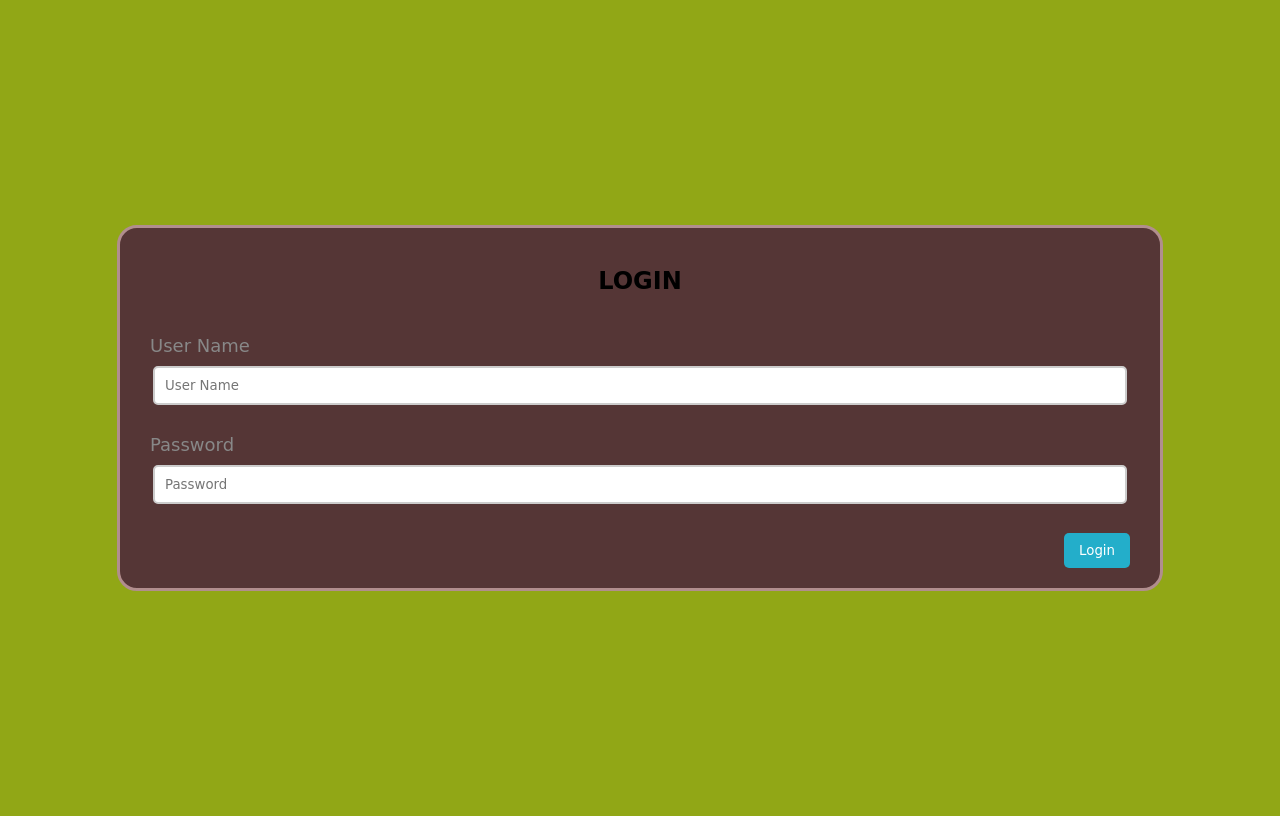
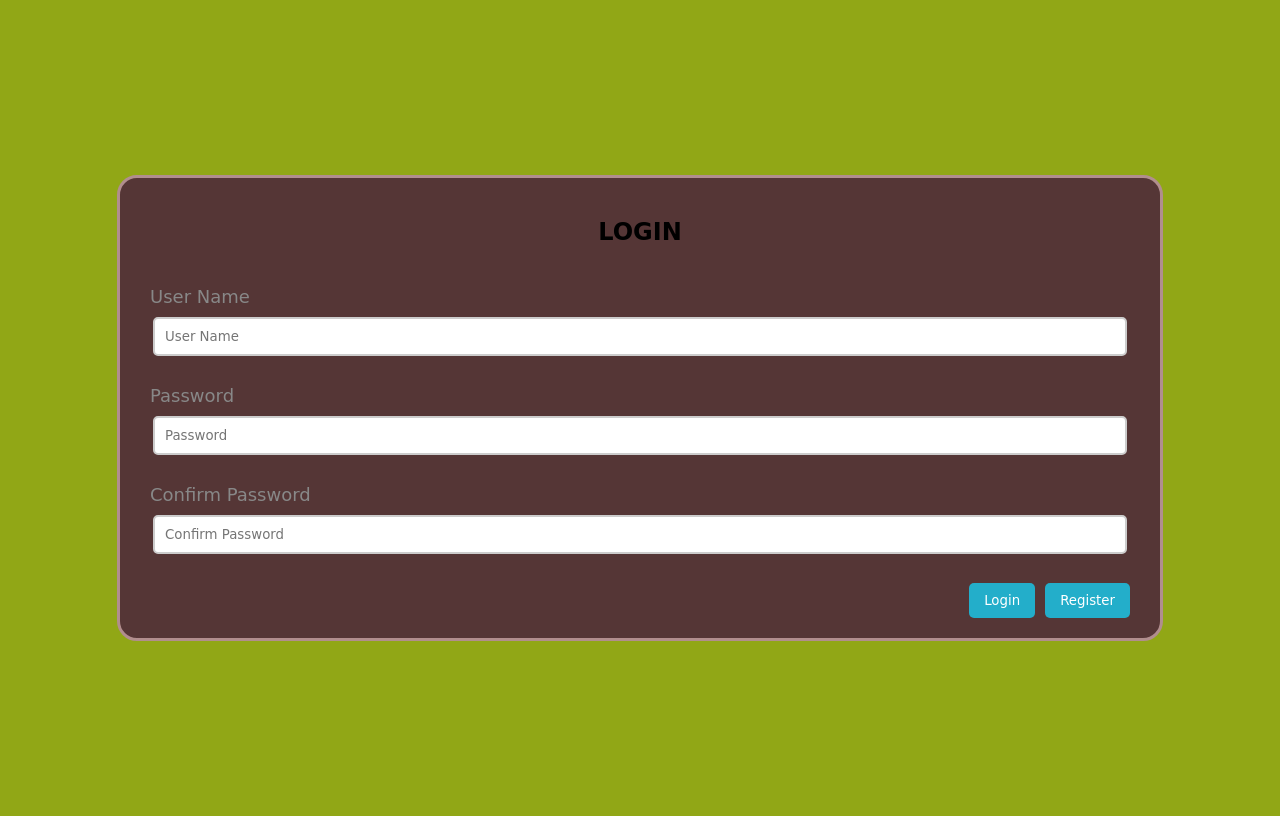
Before and after one commit to JohnMacJr/370_FINAL, a PHP site: page /login.php in a window 1280 px wide. Run offline with PHP 8.4, Linux system fonts and the light colour scheme.

Commit message:
Update login.php
Added register button, and confirm password form. Didnt add any backend only front end.

```diff
--- a/login.php
+++ b/login.php
@@ -30,6 +30,12 @@
 
         <input type="password" name="password" placeholder="Password"><br>
 
+        <label>Confirm Password</label>
+
+        <input type="password" name="confirm_password" placeholder="Confirm Password"><br>
+
+        <button type="submit">Register</button>
+
         <button type="submit">Login</button>
 
      </form>
```
